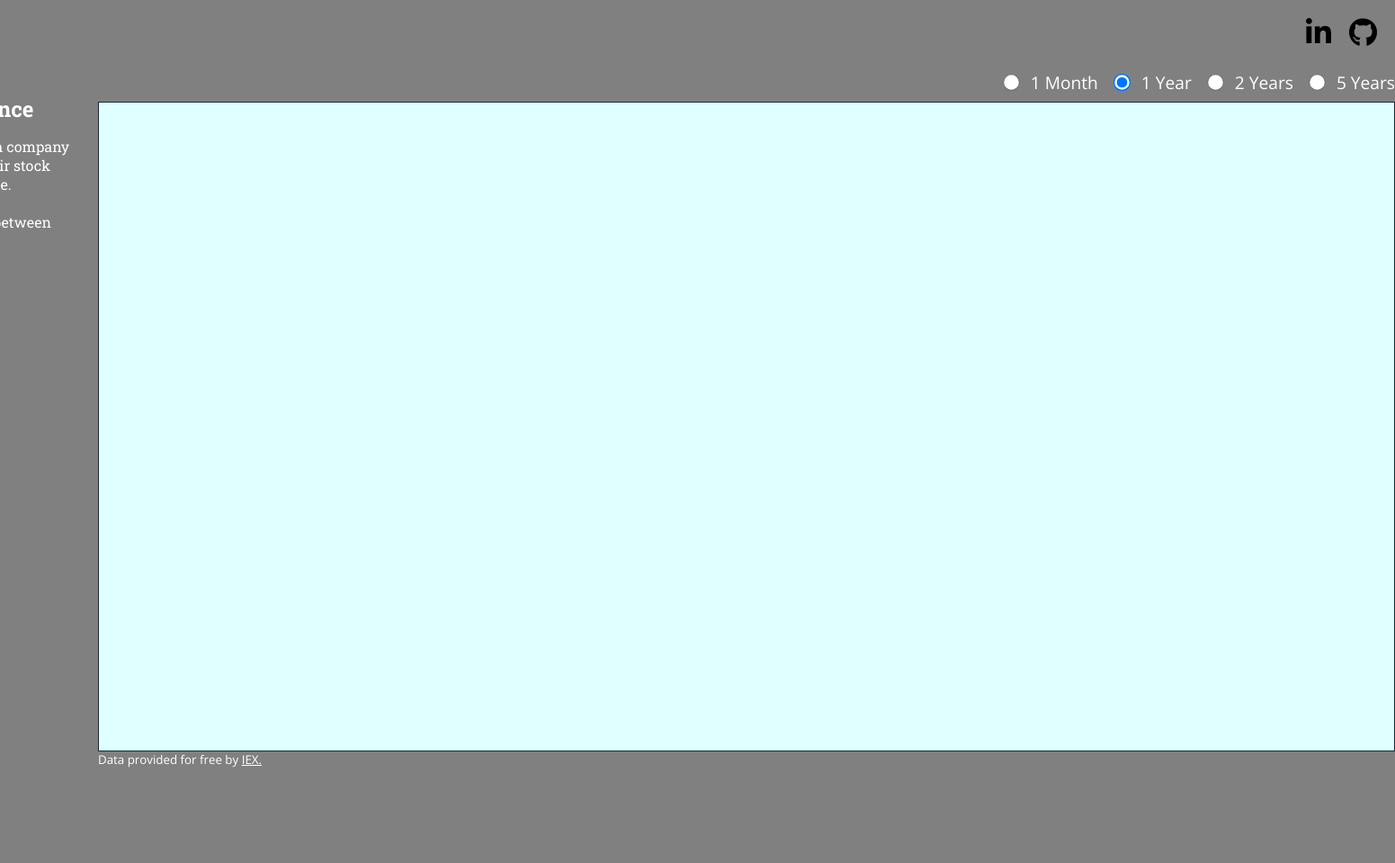
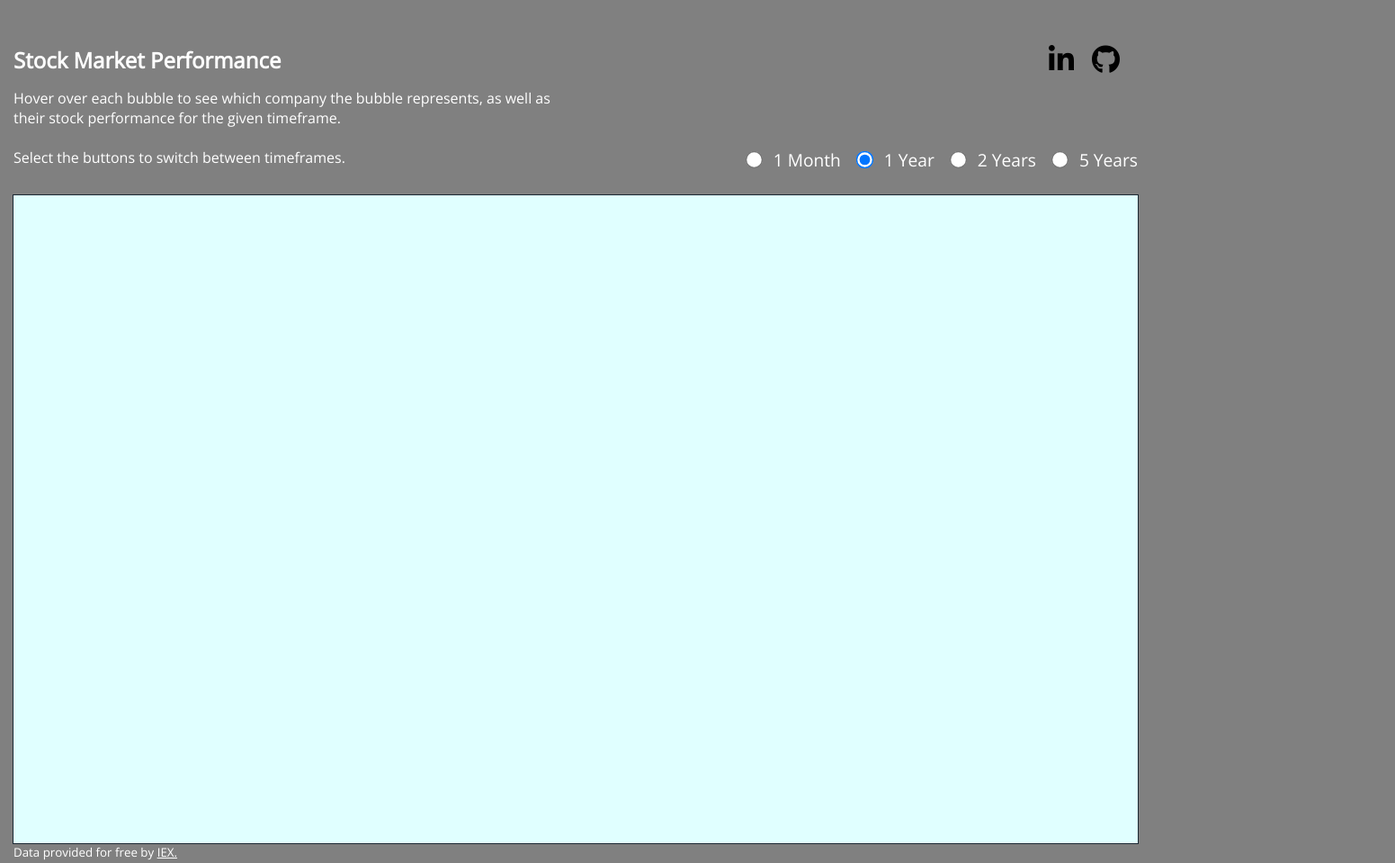
Before and after one commit to jonabantao/market-data-visualization, a website: page index.html in a window 1280 px wide. Shown: the whole page at 90% size, 1551 px wide, since content can reach past the window. Before the commit the page ends 868 px from the top, so only its background shows below. Drawn offline with nearby package versions, Linux system fonts and the light colour scheme; no server answers.

Commit message:
Reorganize HTML to be more smaller screen friendly

```diff
--- a/css/main.css
+++ b/css/main.css
@@ -11,9 +11,6 @@ body {
   font-family: 'Roboto Slab', serif;
   font-size: 16px;
   background-color: #808080;
-  display: flex;
-  justify-content: center;
-  padding: 15px 50px;
   color: #FFFFFF;
 }
 
@@ -27,18 +24,20 @@ a {
   margin-bottom: 30px;
 }
 
-.data-chart {
+.main-container {
   display: flex;
   flex-direction: column;
   position: relative;
-  margin-top: 5px;
+  margin: 50px auto;
   font-family: 'Open Sans', sans-serif;
+  width: 1250px;
 }
 
 .main-svg {
   background-color: #E0FFFF;
   padding: 10px 20px;
   border: 1px solid #1C2833;
+  align-self: center;
 }
 
 .time-nav {
@@ -46,7 +45,7 @@ a {
   justify-content: flex-end;
   align-items: center;
   margin-left: 60px;
-  margin-bottom: 8px;
+  margin-bottom: 25px;
 }
 
 .time-radio {
@@ -82,8 +81,12 @@ a {
 }
 
 .page-article {
-  min-width: 365px;
-  margin-right: 15px;
+  flex: 1;
+}
+
+.page-header {
+  display: flex;
+  width: 100%;
 }
 
 .tooltip {
@@ -98,7 +101,7 @@ a {
   padding: 10px 20px;
   border-radius: 3px;
   font-size: 0.8rem;
-  top: 100px;
+  top: 180px;
   right: 10px;
   color: #1C2833;
 };
@@ -135,8 +138,11 @@ a {
   stroke-width: 1.8;
 }
 
-.page-article {
-  margin-top: 90px;
+.section-nav {
+  display: flex;
+  flex-direction: column;
+  justify-content: space-between;
+  flex: 1;
 }
 
 .fill-area {
--- a/index.html
+++ b/index.html
@@ -23,18 +23,19 @@
 </head>
 
 <body>
+  <main class="main-container">
+    <section class="page-header">
       <article class="page-article">
-
         <header class="article-title">
           <h1 class="title-text">Stock Market Performance</h1>
         </header>
         <p class="article-instructions">
           Hover over each bubble to see which company the bubble represents, as well as their stock performance for the given timeframe.
           <br />
-      <br /> Select the buttons on top to switch between timeframes.
+          <br /> Select the buttons to switch between timeframes.
         </p>
       </article>
-  <section class="data-chart">
+      <section class="section-nav">
         <nav class="nav-container">
           <a class="nav-links" href="https://www.linkedin.com/in/jmabantao/">
             <i class="fab fa-linkedin-in nav-icon"></i>
@@ -43,7 +44,7 @@
             <i class="fab fa-github nav-icon"></i>
           </a>
         </nav>
-    <div class="time-nav">
+        <nav class="time-nav">
           <input class="time-radio" type="radio" name="time" id="one-month">
           <p class="radio-text">1 Month</p>
           </input>
@@ -56,12 +57,14 @@
           <input class="time-radio" type="radio" name="time" id="five-years">
           <p class="radio-text">5 Years</p>
           </input>
-    </div>
+        </nav>
+      </section>
+    </section>
     <svg class="main-svg" id="chart"></svg>
-    <small>Data provided for free by
+    <small class=".small-footer">Data provided for free by
       <a href="https://iextrading.com/developer/">IEX.</a>
     </small>
-  </section>
+  </main>
 
   <script src="./src/bundle.js"></script>
 </body>
--- a/src/index.js
+++ b/src/index.js
@@ -13,7 +13,7 @@ let timeFrame = TIME.oneYear;
 let url = `https://api.iextrading.com/1.0/stock/market/batch?symbols=${SYMBOLS}&types=quote,news,chart,earnings&range=${timeFrame}&last=3`;
 
 const MARGIN = { top: 40, right: 20, bottom: 60, left: 80 };
-const width = 1400 - MARGIN.left - MARGIN.right;
+const width = 1210 - MARGIN.left - MARGIN.right;
 const height = 700 - MARGIN.top - MARGIN.bottom;
 
 const x = d3.scaleLinear()
@@ -28,7 +28,7 @@ const chart = d3.select('#chart')
   .append('g')
   .attr('transform', `translate(${MARGIN.left}, ${MARGIN.top})`);
 
-let tooltip = d3.select('.data-chart').append('div')
+let tooltip = d3.select('.main-container').append('div')
   .attr('class', 'tooltip')
   .style('visibility', 'hidden');
 
```
Also changed, not shown: src/bundle.js, 1 other file. Lines whose indentation alone changed are shown as unchanged.
